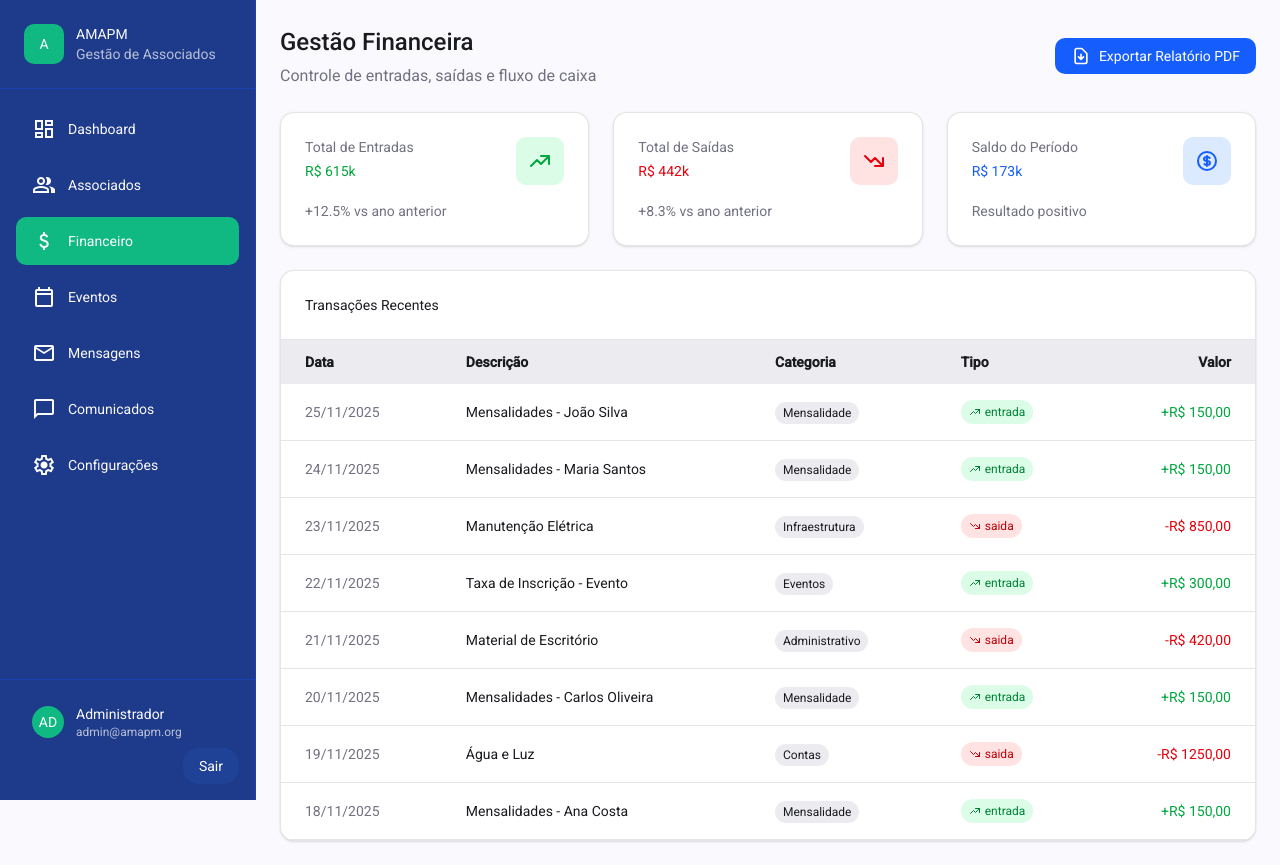
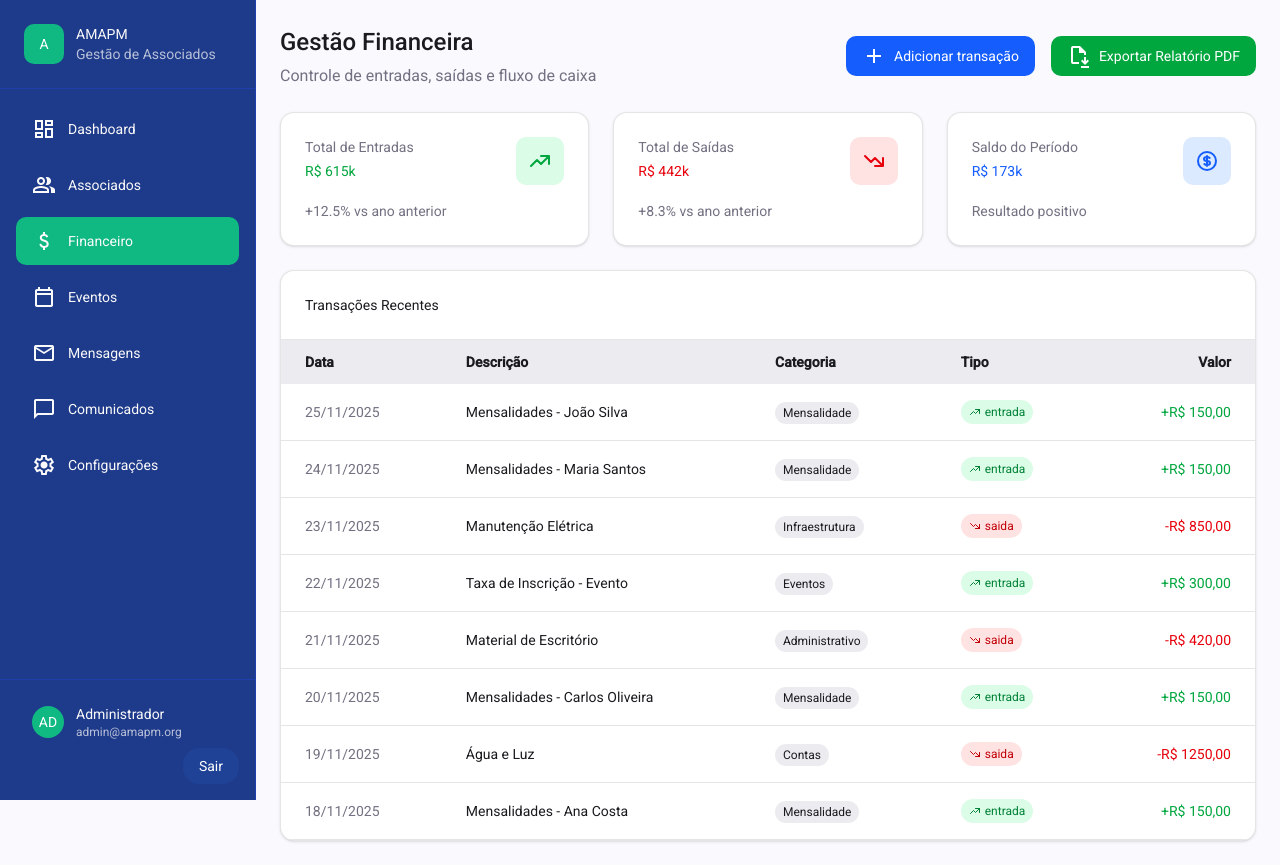
Before and after one commit to igorzig13/front-gestao, an Angular app: page /financeiro in a window 1280 px wide. Built offline with nearby package versions, Linux system fonts and the light colour scheme; sample sign-in values are in the browser's storage.

Commit message:
refactor: ajustes tela financeiro

```diff
--- a/src/app/pages/financeiro/financeiro.html
+++ b/src/app/pages/financeiro/financeiro.html
@@ -4,15 +4,24 @@
   <!-- Cabeçalho com botão de exportação -->
   <div class="flex items-center justify-between">
     <app-header title="Gestão Financeira" subtitle="Controle de entradas, saídas e fluxo de caixa" />
-    <button
-      (click)="exportarPDF()"
-      class="px-4 py-2 bg-blue-600 text-white rounded-lg hover:bg-blue-700 transition-colors flex items-center gap-2"
-    >
-      <svg class="w-5 h-5"  stroke="currentColor" viewBox="0 0 24 24">
-        <path stroke-linecap="round" fill="none" stroke-linejoin="round" stroke-width="2" d="M12 10v6m0 0l-3-3m3 3l3-3m2 8H7a2 2 0 01-2-2V5a2 2 0 012-2h5.586a1 1 0 01.707.293l5.414 5.414a1 1 0 01.293.707V19a2 2 0 01-2 2z" />
-      </svg>
-      Exportar Relatório PDF
-    </button>
+
+    <div class="flex gap-4">
+      <button
+        (click)="redirectCadastroTransacao()"
+        class="px-4 py-2 bg-blue-600 text-white rounded-lg hover:bg-blue-700 transition-colors flex items-center gap-2"
+      >
+        <mat-icon>add</mat-icon>
+        Adicionar transação
+      </button>
+      <button
+        (click)="exportarPDF()"
+        class="px-4 py-2 bg-green-600 text-white rounded-lg hover:bg-green-700 transition-colors flex items-center gap-2"
+      >
+        <mat-icon>file_save</mat-icon>
+        Exportar Relatório PDF
+      </button>
+    </div>
+
   </div>
 
   <!-- Cards de Resumo -->
--- a/src/app/pages/financeiro/financeiro.ts
+++ b/src/app/pages/financeiro/financeiro.ts
@@ -1,18 +1,19 @@
 import { Component } from '@angular/core';
 import {Header} from "../../components/header/header";
 import {NgClass} from '@angular/common';
+import {MatIcon} from '@angular/material/icon';
 
 @Component({
   selector: 'app-financeiro',
   imports: [
     Header,
     NgClass,
+    MatIcon,
   ],
   templateUrl: './financeiro.html',
   styleUrl: './financeiro.css',
 })
 export class Financeiro {
-  periodo = '2025';
 
   dados = [
     { mes: "Jan", entradas: 45000, saidas: 32000 },
@@ -52,12 +53,11 @@ export class Financeiro {
     return this.totalEntradas - this.totalSaidas;
   }
 
-  mudarPeriodo(event: Event): void {
-    const select = event.target as HTMLSelectElement;
-    this.periodo = select.value;
+  exportarPDF(): void {
+    alert("A exportação do relatório em PDF estará disponível em breve!");
   }
 
-  exportarPDF(): void {
-    alert("Relatório PDF será exportado em breve!");
+  protected redirectCadastroTransacao() {
+    alert("Funcionalidade disponível em breve!");
   }
 }
```
